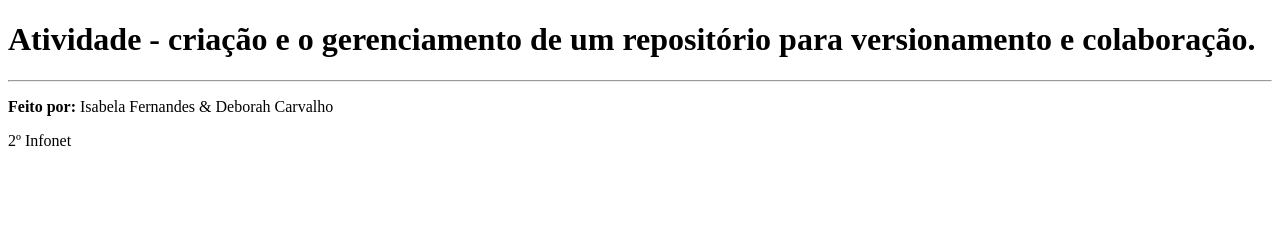
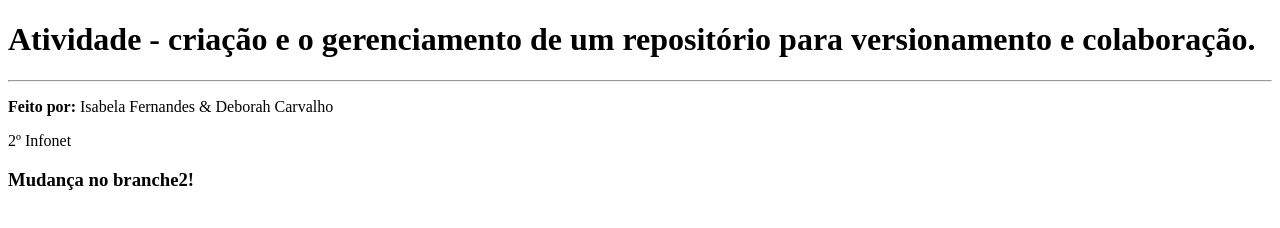
Before and after one commit to Isah-F/Ativ-Virtualizacao, a plain HTML site: page index.html in a window 1280 px wide. Drawn offline with Linux system fonts and the light colour scheme.

Commit message:
Mudança no branche2

```diff
--- a/index.html
+++ b/index.html
@@ -10,5 +10,8 @@
     <hr>
     <p><b>Feito por:</b> Isabela Fernandes & Deborah Carvalho</p>
     <p>2º Infonet</p>
+
+    <h3>Mudança no branche2!</h3>
+
 </body>
 </html>
```
